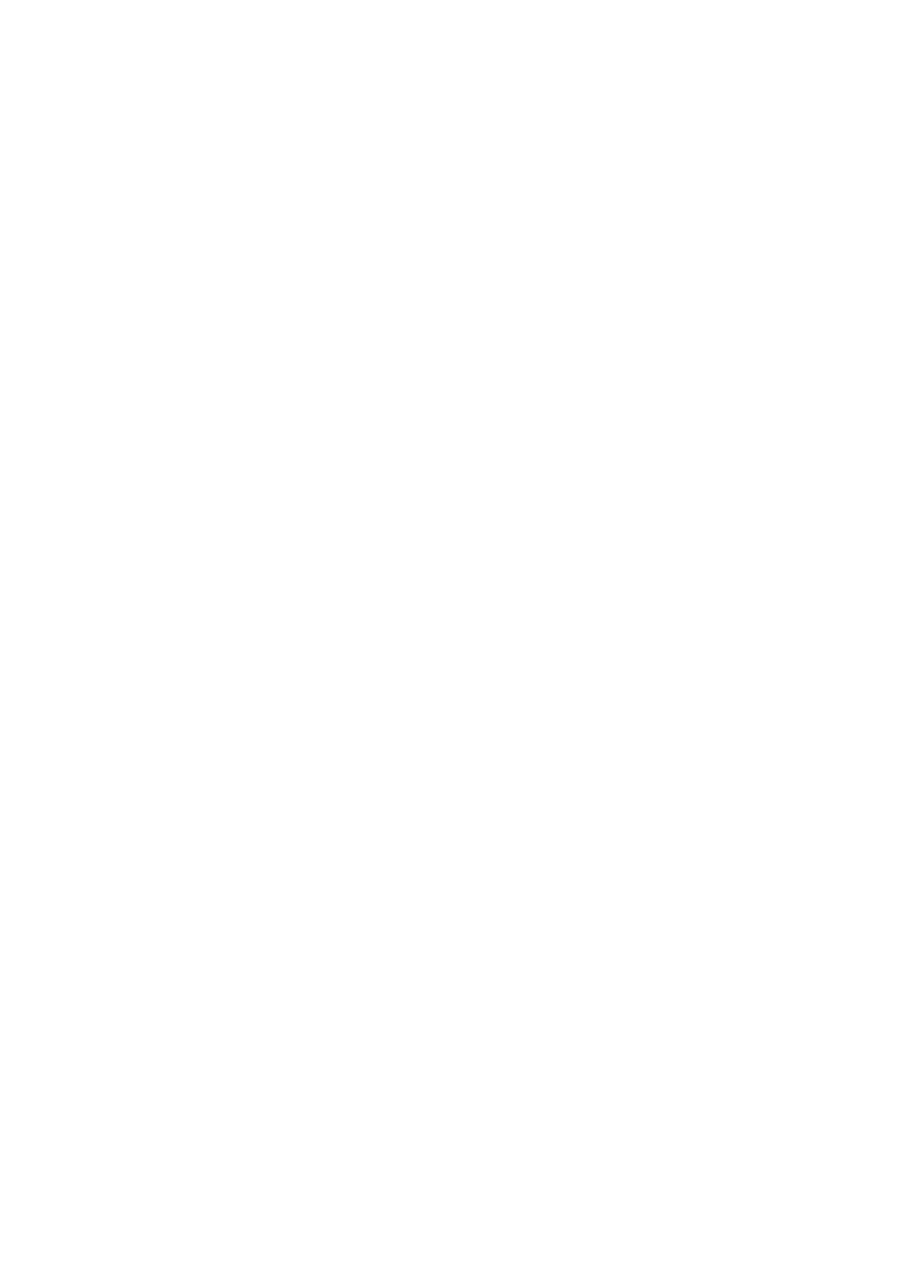
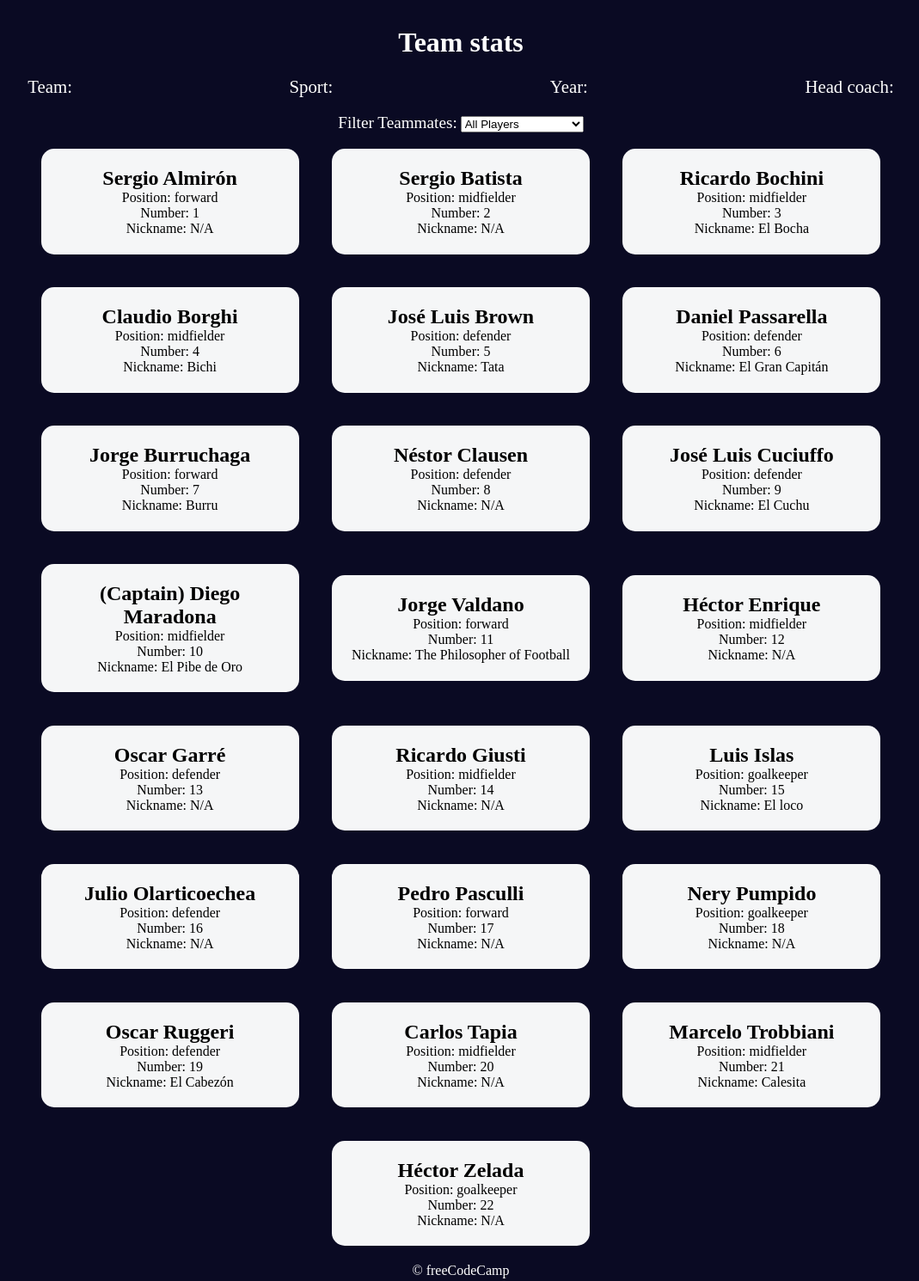
Before and after one commit to huseyineskan/Football-Team-Cards, a plain HTML site: page index.html in a window 1280 px wide. Shown: the whole page at 86% size, without its empty margins (104-1173 px from the left). Before the commit the page ends 800 px from the top, so only its background shows below. Drawn offline with Linux system fonts and the light colour scheme.

Commit message:
index, css and js files

```diff
--- a/index.html
+++ b/index.html
@@ -1,11 +1,168 @@
 <!DOCTYPE html>
 <html lang="en">
-<head>
-    <meta charset="UTF-8">
-    <meta name="viewport" content="width=device-width, initial-scale=1.0">
-    <title>Football Team Cards</title>
-</head>
-<body>
-
-</body>
+  <head>
+    <meta charset="UTF-8" />
+    <meta http-equiv="X-UA-Compatible" content="IE=edge" />
+    <meta name="viewport" content="width=device-width, initial-scale=1.0" />
+    <title>
+      Football Team Cards
+    </title>
+    <link rel="stylesheet" href="styles.css" />
+  </head>
+  <body>
+    <h1 class="title">Team stats</h1>
+    <main>
+      <div class="team-stats">
+        <p>Team: <span id="team"></span></p>
+        <p>Sport: <span id="sport"></span></p>
+        <p>Year: <span id="year"></span></p>
+        <p>Head coach: <span id="head-coach"></span></p>
+      </div>
+      <label class="options-label" for="players">Filter Teammates:</label>
+      <select name="players" id="players">
+        <option value="all">All Players</option>
+        <option value="nickname">Nicknames</option>
+        <option value="forward">Position Forward</option>
+        <option value="midfielder">Position Midfielder</option>
+        <option value="defender">Position Defender</option>
+        <option value="goalkeeper">Position Goalkeeper</option>
+      </select>
+      <div class="cards" id="player-cards">
+        <div class="player-card">
+          <h2>Sergio Almirón</h2>
+          <p>Position: forward</p>
+          <p>Number: 1</p>
+          <p>Nickname: N/A</p>
+        </div>
+        <div class="player-card">
+          <h2>Sergio Batista</h2>
+          <p>Position: midfielder</p>
+          <p>Number: 2</p>
+          <p>Nickname: N/A</p>
+        </div>
+        <div class="player-card">
+          <h2>Ricardo Bochini</h2>
+          <p>Position: midfielder</p>
+          <p>Number: 3</p>
+          <p>Nickname: El Bocha</p>
+        </div>
+        <div class="player-card">
+          <h2>Claudio Borghi</h2>
+          <p>Position: midfielder</p>
+          <p>Number: 4</p>
+          <p>Nickname: Bichi</p>
+        </div>
+        <div class="player-card">
+          <h2>José Luis Brown</h2>
+          <p>Position: defender</p>
+          <p>Number: 5</p>
+          <p>Nickname: Tata</p>
+        </div>
+        <div class="player-card">
+          <h2>Daniel Passarella</h2>
+          <p>Position: defender</p>
+          <p>Number: 6</p>
+          <p>Nickname: El Gran Capitán</p>
+        </div>
+        <div class="player-card">
+          <h2>Jorge Burruchaga</h2>
+          <p>Position: forward</p>
+          <p>Number: 7</p>
+          <p>Nickname: Burru</p>
+        </div>
+        <div class="player-card">
+          <h2>Néstor Clausen</h2>
+          <p>Position: defender</p>
+          <p>Number: 8</p>
+          <p>Nickname: N/A</p>
+        </div>
+        <div class="player-card">
+          <h2>José Luis Cuciuffo</h2>
+          <p>Position: defender</p>
+          <p>Number: 9</p>
+          <p>Nickname: El Cuchu</p>
+        </div>
+        <div class="player-card">
+          <h2>(Captain) Diego Maradona</h2>
+          <p>Position: midfielder</p>
+          <p>Number: 10</p>
+          <p>Nickname: El Pibe de Oro</p>
+        </div>
+        <div class="player-card">
+          <h2>Jorge Valdano</h2>
+          <p>Position: forward</p>
+          <p>Number: 11</p>
+          <p>Nickname: The Philosopher of Football</p>
+        </div>
+        <div class="player-card">
+          <h2>Héctor Enrique</h2>
+          <p>Position: midfielder</p>
+          <p>Number: 12</p>
+          <p>Nickname: N/A</p>
+        </div>
+        <div class="player-card">
+          <h2>Oscar Garré</h2>
+          <p>Position: defender</p>
+          <p>Number: 13</p>
+          <p>Nickname: N/A</p>
+        </div>
+        <div class="player-card">
+          <h2>Ricardo Giusti</h2>
+          <p>Position: midfielder</p>
+          <p>Number: 14</p>
+          <p>Nickname: N/A</p>
+        </div>
+        <div class="player-card">
+          <h2>Luis Islas</h2>
+          <p>Position: goalkeeper</p>
+          <p>Number: 15</p>
+          <p>Nickname: El loco</p>
+        </div>
+        <div class="player-card">
+          <h2>Julio Olarticoechea</h2>
+          <p>Position: defender</p>
+          <p>Number: 16</p>
+          <p>Nickname: N/A</p>
+        </div>
+        <div class="player-card">
+          <h2>Pedro Pasculli</h2>
+          <p>Position: forward</p>
+          <p>Number: 17</p>
+          <p>Nickname: N/A</p>
+        </div>
+        <div class="player-card">
+          <h2>Nery Pumpido</h2>
+          <p>Position: goalkeeper</p>
+          <p>Number: 18</p>
+          <p>Nickname: N/A</p>
+        </div>
+        <div class="player-card">
+          <h2>Oscar Ruggeri</h2>
+          <p>Position: defender</p>
+          <p>Number: 19</p>
+          <p>Nickname: El Cabezón</p>
+        </div>
+        <div class="player-card">
+          <h2>Carlos Tapia</h2>
+          <p>Position: midfielder</p>
+          <p>Number: 20</p>
+          <p>Nickname: N/A</p>
+        </div>
+        <div class="player-card">
+          <h2>Marcelo Trobbiani</h2>
+          <p>Position: midfielder</p>
+          <p>Number: 21</p>
+          <p>Nickname: Calesita</p>
+        </div>
+        <div class="player-card">
+          <h2>Héctor Zelada</h2>
+          <p>Position: goalkeeper</p>
+          <p>Number: 22</p>
+          <p>Nickname: N/A</p>
+        </div>
+      </div>
+    </main>
+    <footer>&copy; freeCodeCamp</footer>
+    <script src="./script.js"></script>
+  </body>
 </html>
--- /dev/null
+++ b/script.js
@@ -0,0 +1,19 @@
+const teamName = document.getElementById("team");
+const typeOfSport = document.getElementById("sport");
+const worldCupYear = document.getElementById("year");
+const headCoach = document.getElementById("head-coach");
+const playerCards = document.getElementById("player-cards");
+const playersDropdownList = document.getElementById("players");
+const myFavoriteFootballTeam = {
+  team: "Argentina",
+  sport: "Football",
+  year: 1986,
+  isWorldCupWinner: true,
+  headCoach: {
+    coachName: "Carlos Bilardo",
+    matches: 7,
+  },
+  players: [
+
+  ]
+};
--- /dev/null
+++ b/styles.css
@@ -0,0 +1,64 @@
+*,
+*::before,
+*::after {
+  box-sizing: border-box;
+  margin: 0;
+  padding: 0;
+}
+
+:root {
+  --dark-grey: #0a0a23;
+  --light-grey: #f5f6f7;
+  --white: #ffffff;
+  --black: #000;
+}
+
+body {
+  background-color: var(--dark-grey);
+  text-align: center;
+  padding: 10px;
+}
+
+.title,
+.options-label,
+.team-stats,
+footer {
+  color: var(--white);
+}
+
+.title {
+  margin: 1.3rem 0;
+}
+
+.team-stats {
+  display: flex;
+  justify-content: space-around;
+  flex-wrap: wrap;
+  font-size: 1.3rem;
+  margin: 1.2rem 0;
+}
+
+.options-label {
+  font-size: 1.2rem;
+}
+
+.cards {
+  display: flex;
+  flex-wrap: wrap;
+  justify-content: center;
+  align-items: center;
+}
+
+.player-card {
+  background-color: var(--light-grey);
+  padding: 1.3rem;
+  margin: 1.2rem;
+  width: 300px;
+  border-radius: 15px;
+}
+
+@media (max-width: 768px) {
+  .team-stats {
+    flex-direction: column;
+  }
+}
```
Also changed, not shown: 1 other file.
